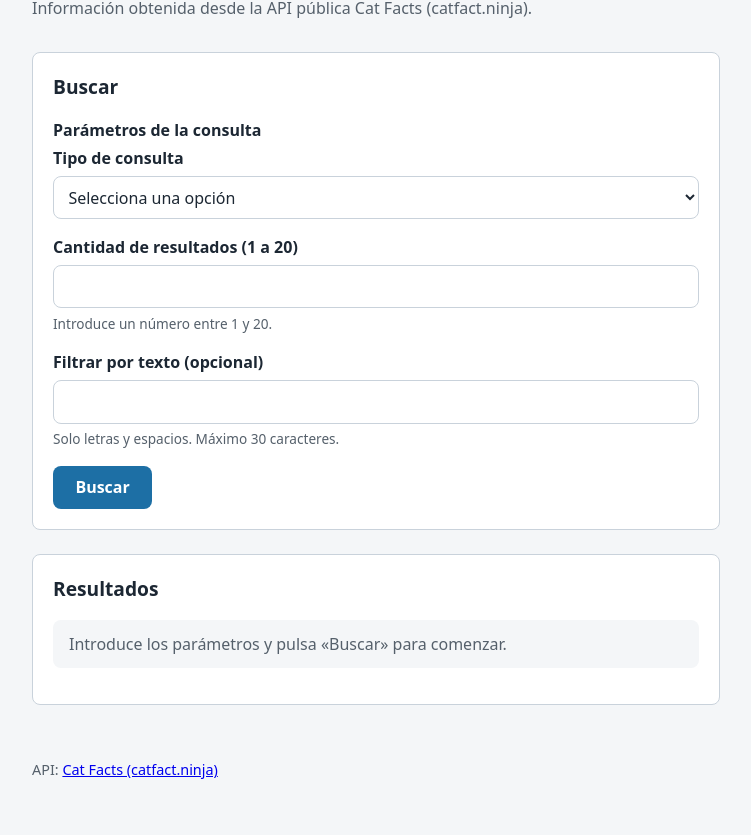
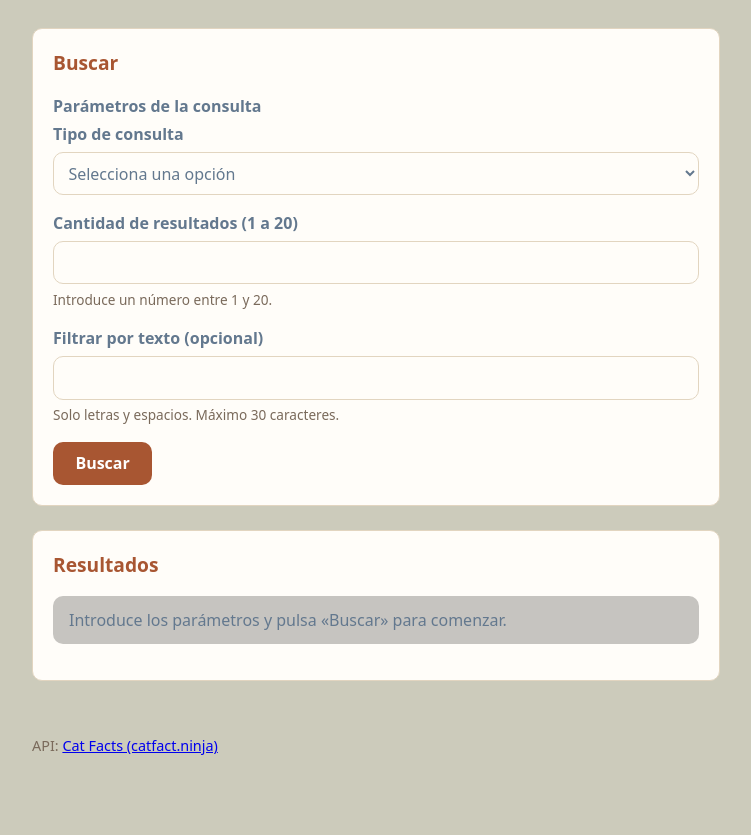
Before and after one commit to Maynorpoz/consumo_api, a website with bundled scripts: page index.html in a window 1280 px wide. Shown: the part 78-913 px from the top of the page, without its empty margins (264-1015 px from the left). After the commit the page ends 889 px from the top, so only its background shows below. Built offline with nearby package versions, Linux system fonts and the light colour scheme.

Commit message:
style: modificacion del fondo css

```diff
--- a/css/styles.css
+++ b/css/styles.css
@@ -1,15 +1,17 @@
 /* ===== Base ===== */
 :root {
-  --color-fondo: #f4f6f8;
-  --color-superficie: #ffffff;
-  --color-texto: #1c2733;
-  --color-texto-suave: #55606b;
-  --color-borde: #c9d2db;
-  --color-primario: #1d6fa5;
-  --color-primario-hover: #17587f;
-  --color-error: #b3261e;
-  --color-exito: #1c7c3c;
-  --radio: 8px;
+  --color-fondo: #cccbbb;
+  --color-superficie: #fffdf9;
+  --color-panel: #c6c4c0;
+  --color-texto: #63788e;
+  --color-texto-suave: #7a6a5b;
+  --color-borde: #e2d5c0;
+  --color-primario: #a85632;
+  --color-primario-hover: #8a4426;
+  --color-error: #a5342a;
+  --color-error-suave: #f4dfd9;
+  --color-exito: #4a7239;
+  --radio: 10px;
   --espacio: 1rem;
 }
 
@@ -42,6 +44,7 @@ header {
 header h1 {
   margin: 0 0 0.25rem;
   font-size: 1.6rem;
+  color: var(--color-primario);
 }
 
 header p {
@@ -65,6 +68,7 @@ section {
 section h2 {
   margin-top: 0;
   font-size: 1.2rem;
+  color: var(--color-primario);
 }
 
 footer {
@@ -164,8 +168,8 @@ button:disabled {
   margin: 0 0 1rem;
   padding: 0.75rem 1rem;
   border-radius: var(--radio);
-  background: var(--color-fondo);
-  color: var(--color-texto-suave);
+  background: var(--color-panel);
+  color: var(--color-texto);
 }
 
 #estado[data-estado="cargando"] {
@@ -173,7 +177,7 @@ button:disabled {
 }
 
 #estado[data-estado="error"] {
-  background: #fbe9e7;
+  background: var(--color-error-suave);
   color: var(--color-error);
 }
 
@@ -191,7 +195,7 @@ button:disabled {
 
 #resultados li {
   padding: 0.85rem 1rem;
-  background: var(--color-fondo);
+  background: var(--color-panel);
   border: 1px solid var(--color-borde);
   border-radius: var(--radio);
 }
@@ -199,6 +203,7 @@ button:disabled {
 #resultados li h3 {
   margin: 0 0 0.35rem;
   font-size: 1rem;
+  color: var(--color-primario);
 }
 
 #resultados li p {
--- a/index.html
+++ b/index.html
@@ -10,7 +10,6 @@
 <body>
   <header>
     <h1>Datos curiosos de gatos</h1>
-    <p>Información obtenida desde la API pública Cat Facts (catfact.ninja).</p>
   </header>
 
   <main>
```
